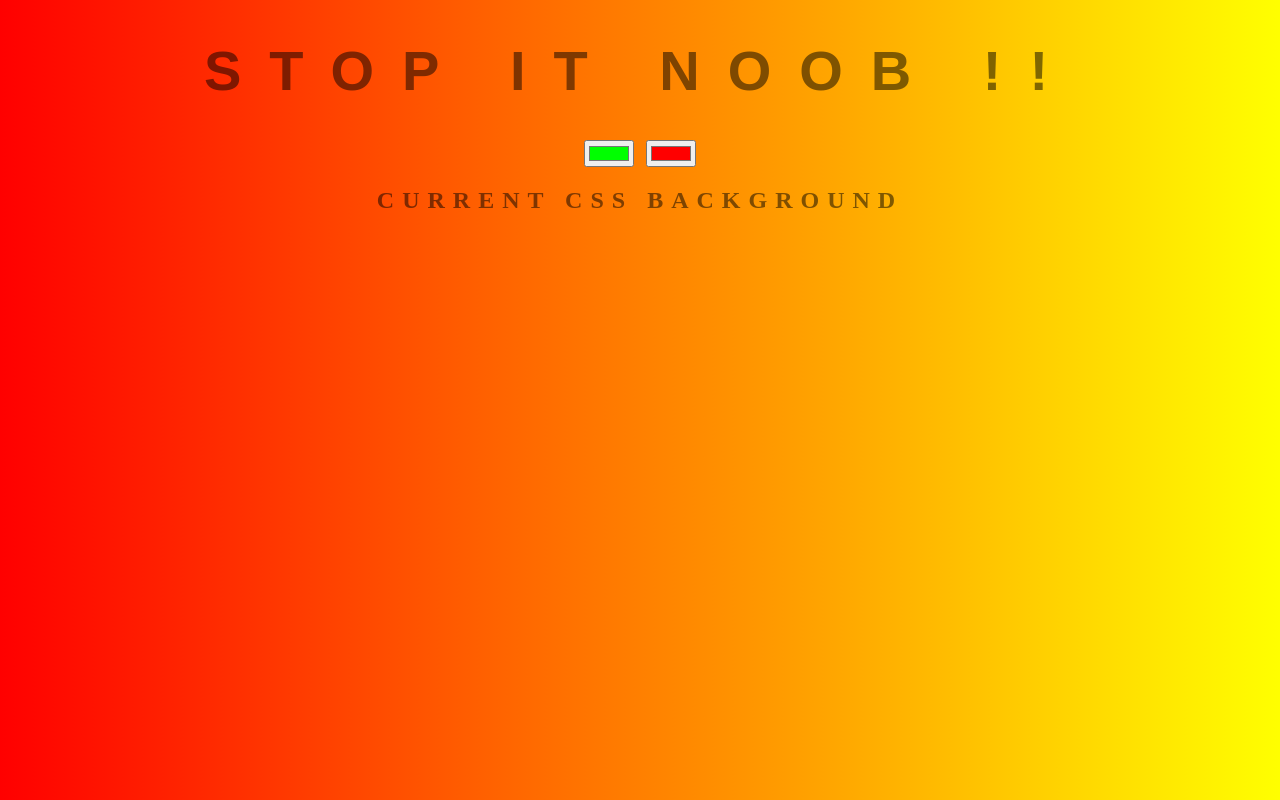
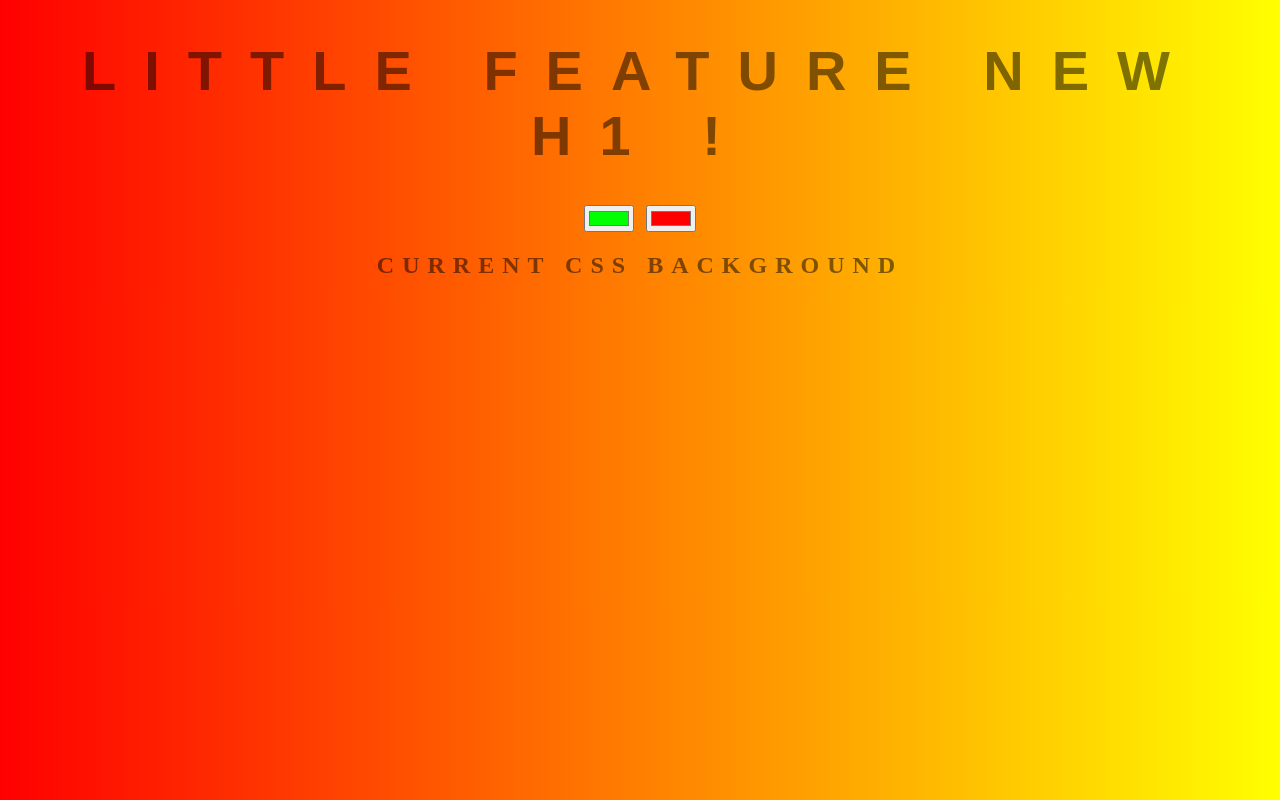
Before and after one commit to iascin/backgroundgenerator, a plain HTML site: page index.html in a window 1280 px wide. Drawn offline with Linux system fonts and the light colour scheme.

Commit message:
added new h1 littlefeature

```diff
--- a/index.html
+++ b/index.html
@@ -8,7 +8,7 @@
     <link   rel="stylesheet" href="style.css" type="text/css">
 </head>
 <body id="gradient">
-    <h1> stop it noob !! </h1>
+    <h1> little feature new h1 ! </h1>
     <input oninput="colorleft()" class="color1" type="color" name="color1" value="#00ff00">
     <input oninput="colorright()" class="color2" type="color" name="color2" value="#ff0000">
     <h2>Current css background</h2>
```
